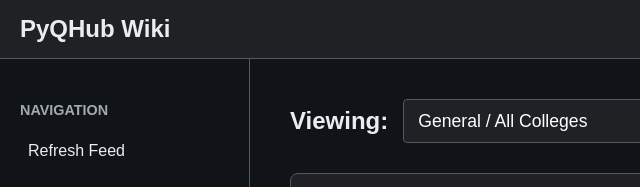
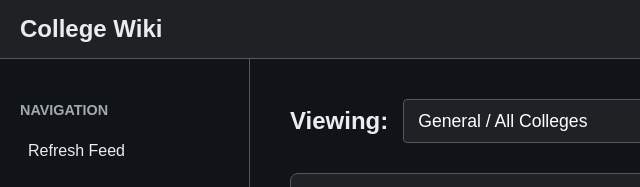
Before and after one commit to localhostamit/college-wiki, a plain HTML site: page index.html in a window 1280 px wide. Shown: the top 187 px of the page, 0-640 px from the left. Drawn offline with nearby package versions, Linux system fonts and the light colour scheme; no server answers.

```diff
--- a/collegewiki.html
+++ b/index.html
@@ -66,7 +66,7 @@
 <body>
 
     <header>
-        <a href="#" class="logo">PyQHub <span>Wiki</span></a>
+        <a href="#" class="logo">College <span>Wiki</span></a>
     </header>
 
     <div class="layout">
```
